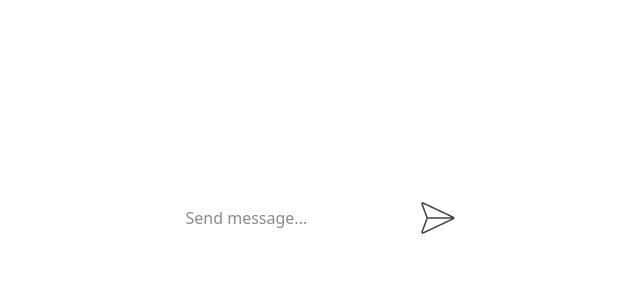
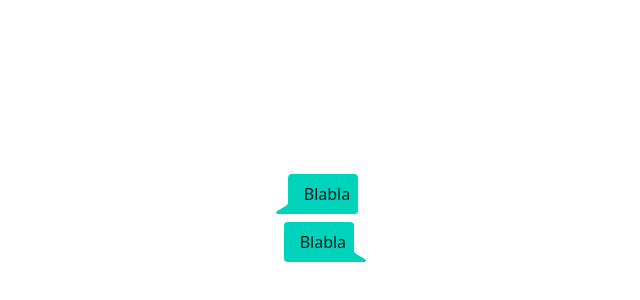
Before and after one commit to Marc-AntoineSP/website-flutter, a React (Vite) app: page / in a window 1280 px wide. Shown: the part 182-482 px from the top of the page, without its empty margins (319-959 px from the left). Built offline with nearby package versions, Linux system fonts and the light colour scheme.

Commit message:
ADD: message bubble

```diff
--- a/src/App.jsx
+++ b/src/App.jsx
@@ -1,16 +1,14 @@
 import './App.css'
 import InputMessageField from './components/inputMessageField'
+import MessageBubble from './components/messageBubble';
 
 function App() {
-
   return (
-    <>
     <body data-theme='light'>
-        <InputMessageField/>
+        <MessageBubble message={"Blabla"} is_user1={true}/>
+        <MessageBubble message={"Blabla"} is_user1={false}/>
     </body>
-
-    </>
-  )
+  );
 }
 
 export default App
--- /dev/null
+++ b/src/components/messageBubble.tsx
@@ -0,0 +1,13 @@
+interface MessageProp {
+    message:String;
+    create_at:Date;
+    is_user1:Boolean;
+}
+
+export default function MessageBubble(props:MessageProp){
+    return (
+        <div className={`chat ${props.is_user1 ? "chat-start" : "chat-end"}`}>
+            <p className="chat-bubble bg-accent">{props.message}</p>
+        </div>
+    );
+}
```
